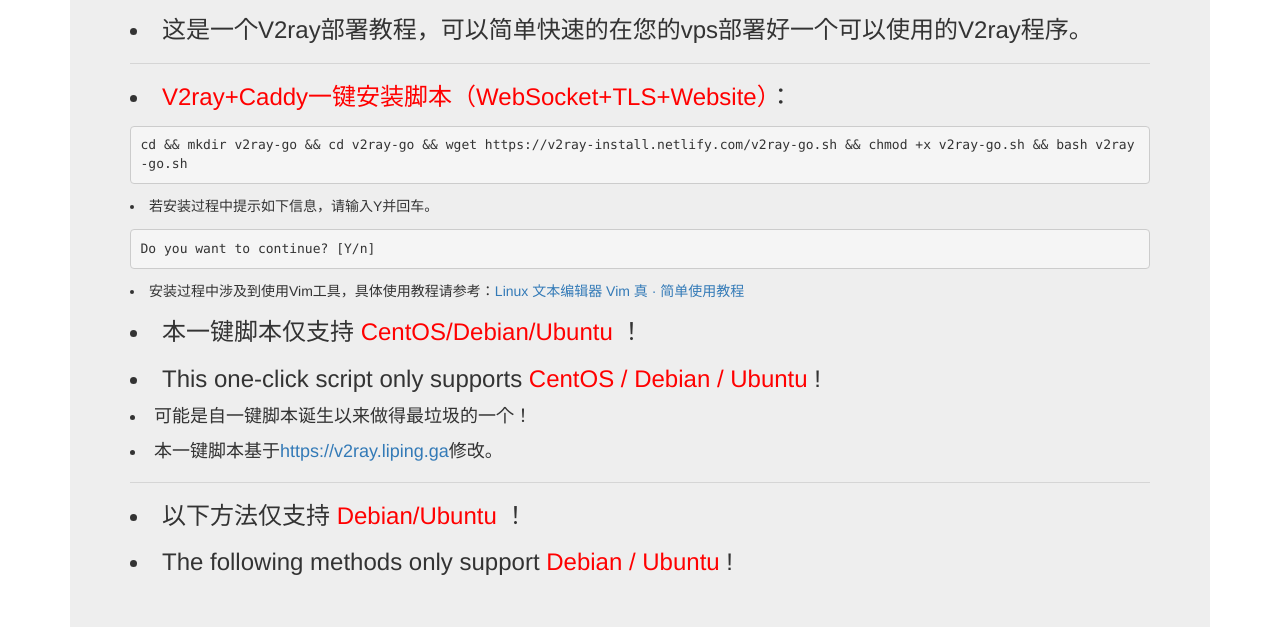
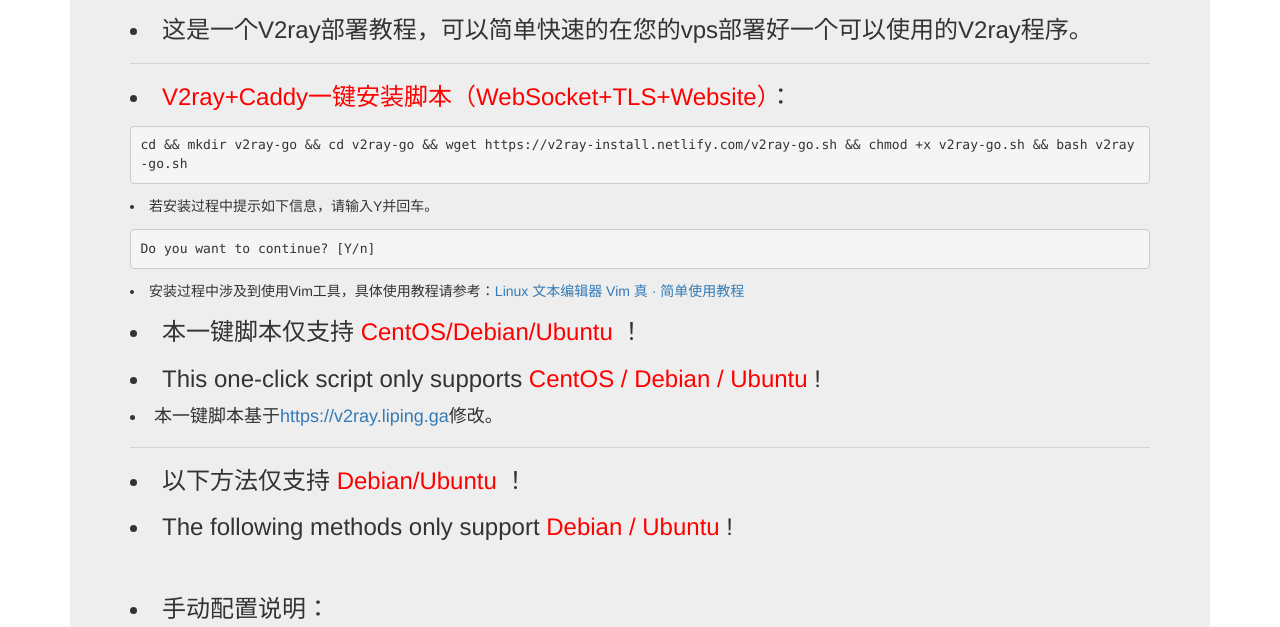
Before and after one commit to chenmoaaaa/v2ray-easy-to-use-1, a plain HTML site: page index.html in a window 1280 px wide. Shown: the part 137-764 px from the top of the page. Drawn offline with nearby package versions, Linux system fonts and the light colour scheme.

Commit message:
Update index.html

```diff
--- a/index.html
+++ b/index.html
@@ -27,7 +27,6 @@
 	  <p><h5><li>安装过程中涉及到使用Vim工具，具体使用教程请参考：<a href="https://doub.io/linux-jc1/">Linux 文本编辑器 Vim 真 · 简单使用教程</a></li></h5></p>
           <p><h3><li>本一键脚本仅支持 <font color="red">CentOS/Debian/Ubuntu</font> ！</li></h3></p>
           <p><h3><li>This one-click script only supports <font color="red">CentOS / Debian / Ubuntu</font> !</li></h3></p>
-          <p><h4><li>可能是自一键脚本诞生以来做得最垃圾的一个！</li></h4></p>
           <p><h4><li>本一键脚本基于<a href="https://v2ray.liping.ga">https://v2ray.liping.ga</a>修改。</li></h4></p>
           <hr />
           <p><h3><li>以下方法仅支持 <font color="red">Debian/Ubuntu</font> ！</li></h3></p>
```
